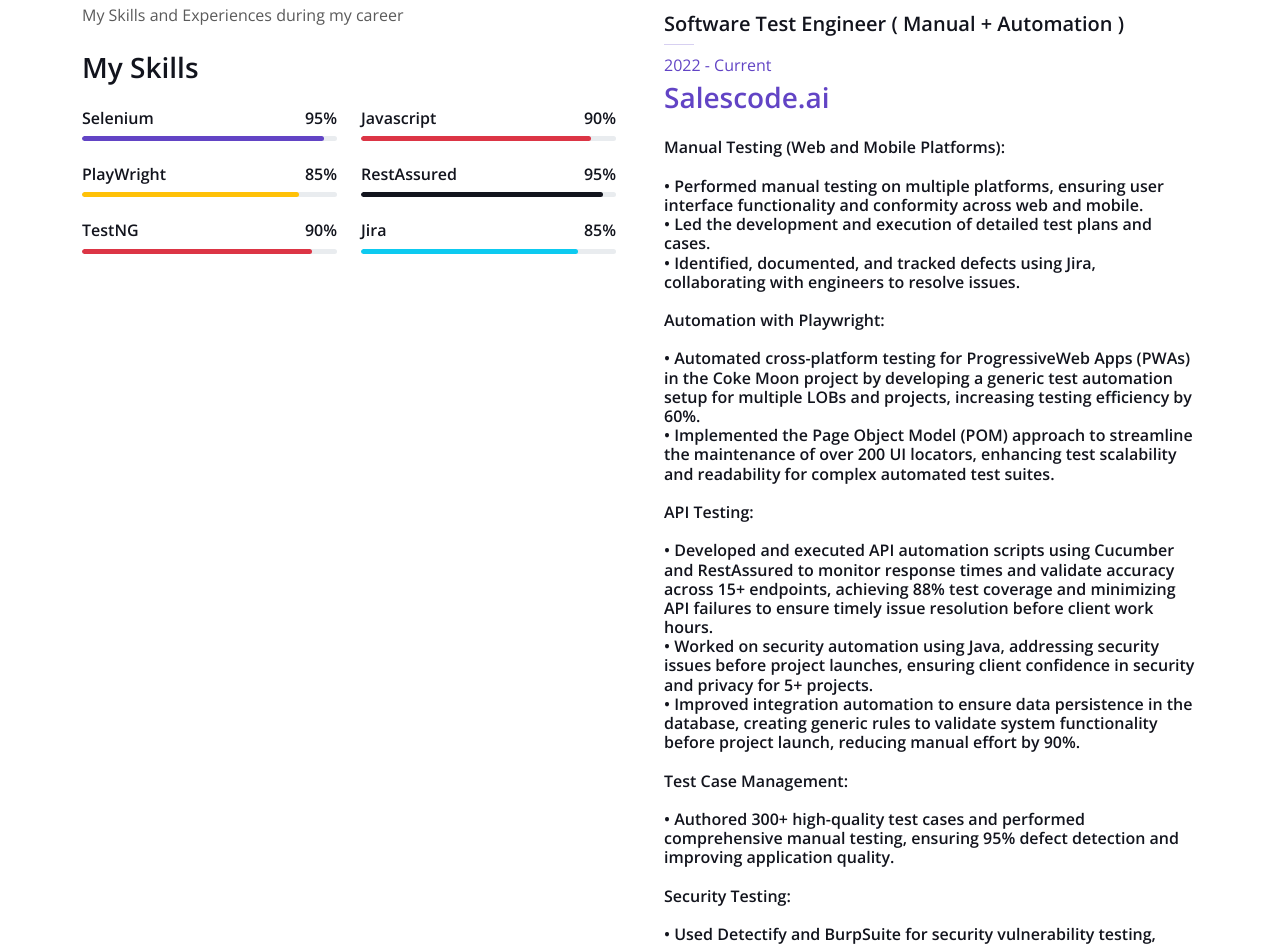
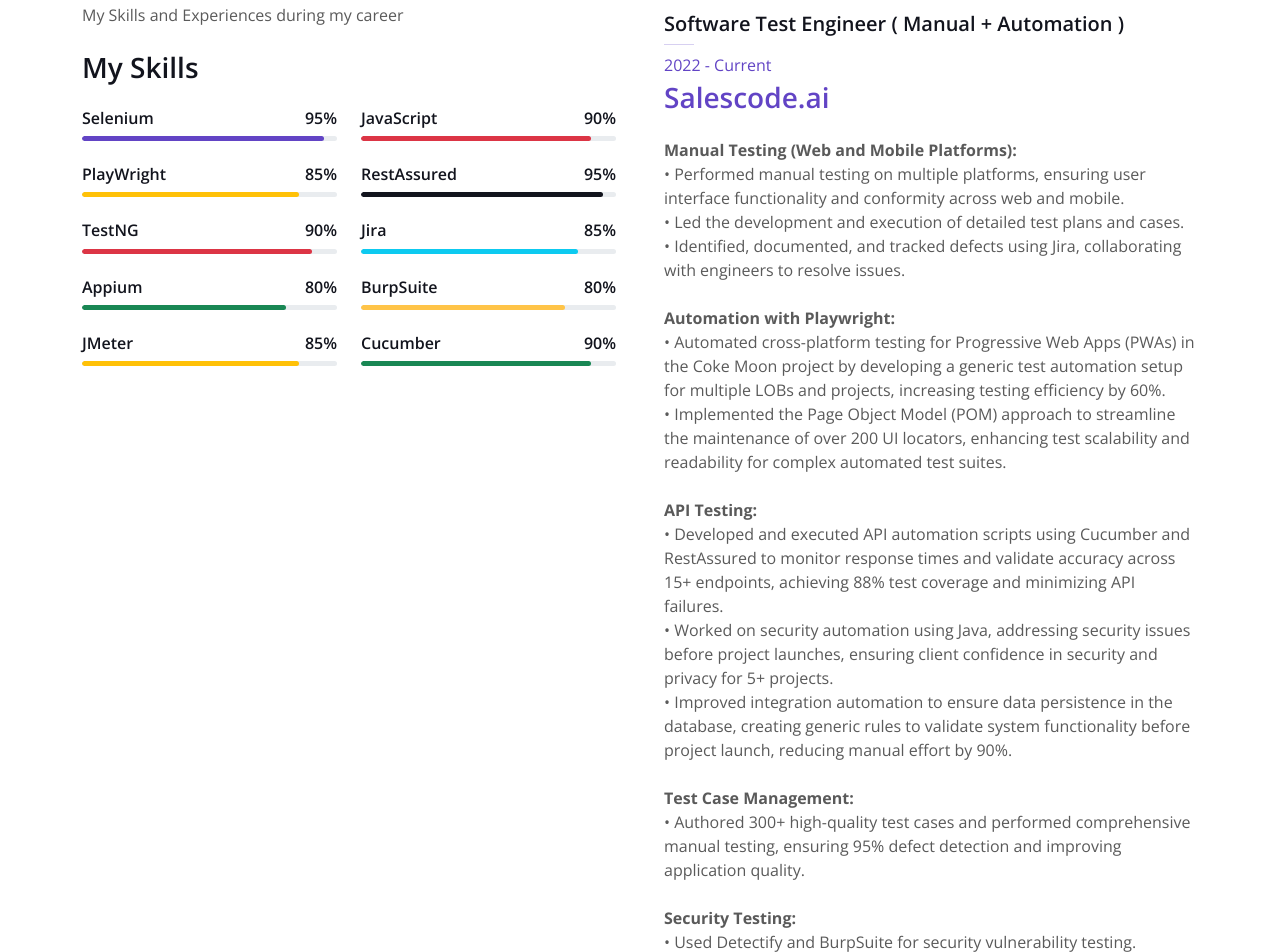
Before and after one commit to Shaan3110/MyPortfolio, a plain HTML site: page index.html in a window 1280 px wide. Shown: the part 1737-2689 px from the top of the page. Drawn offline with nearby package versions, Linux system fonts and the light colour scheme.

Commit message:
Added more skills and readme.md

```diff
--- a/index.html
+++ b/index.html
@@ -69,8 +69,9 @@
                 <div class="col-lg-6 py-6 pb-0 pt-lg-0">
                     <h3 class="text-primary mb-3">I'm</h3>
                     <h1 class="display-3 mb-3">Suchintan</h1>
+                    <h5 class="text-primary mt-3"><i>Specialized In</i></h5>
                     <h2 class="typed-text-output d-inline"></h2>
-                    <div class="typed-text d-none">Manual & Automation Tester, Security Automation Specialist, Web and Mobile Tester</div>
+                    <div class="typed-text d-none">Automation Tester, Api Automation, Web and Mobile Automation</div>
                     <div class="d-flex align-items-center pt-5">
                         <a href="https://in.linkedin.com/in/suchintan-das-b698bb1b8" class="btn btn-primary py-3 px-4 me-5">Connect on Linkedin</a>
                         <button type="button" class="btn-play" data-bs-toggle="modal"
@@ -161,6 +162,7 @@
 <div class="container-xxl py-6 pb-5" id="skill">
     <div class="container">
         <div class="row g-5">
+            <!-- Skills Column -->
             <div class="col-lg-6 wow fadeInUp" data-wow-delay="0.1s">
                 <h1 class="display-5 mb-5">Skills & Experience</h1>
                 <p class="mb-4">My Skills and Experiences during my career</p>
@@ -194,11 +196,29 @@
                                 <div class="progress-bar bg-danger" role="progressbar" aria-valuenow="90" aria-valuemin="0" aria-valuemax="100"></div>
                             </div>
                         </div>
+                        <div class="skill mb-4">
+                            <div class="d-flex justify-content-between">
+                                <h6 class="font-weight-bold">Appium</h6>
+                                <h6 class="font-weight-bold">80%</h6>
+                            </div>
+                            <div class="progress">
+                                <div class="progress-bar bg-success" role="progressbar" aria-valuenow="80" aria-valuemin="0" aria-valuemax="100"></div>
+                            </div>
+                        </div>
+                        <div class="skill mb-4">
+                            <div class="d-flex justify-content-between">
+                                <h6 class="font-weight-bold">JMeter</h6>
+                                <h6 class="font-weight-bold">85%</h6>
+                            </div>
+                            <div class="progress">
+                                <div class="progress-bar bg-warning" role="progressbar" aria-valuenow="85" aria-valuemin="0" aria-valuemax="100"></div>
+                            </div>
+                        </div>
                     </div>
                     <div class="col-md-6">
                         <div class="skill mb-4">
                             <div class="d-flex justify-content-between">
-                                <h6 class="font-weight-bold">Javascript</h6>
+                                <h6 class="font-weight-bold">JavaScript</h6>
                                 <h6 class="font-weight-bold">90%</h6>
                             </div>
                             <div class="progress">
@@ -223,9 +243,29 @@
                                 <div class="progress-bar bg-info" role="progressbar" aria-valuenow="85" aria-valuemin="0" aria-valuemax="100"></div>
                             </div>
                         </div>
+                        <div class="skill mb-4">
+                            <div class="d-flex justify-content-between">
+                                <h6 class="font-weight-bold">BurpSuite</h6>
+                                <h6 class="font-weight-bold">80%</h6>
+                            </div>
+                            <div class="progress">
+                                <div class="progress-bar bg-secondary" role="progressbar" aria-valuenow="80" aria-valuemin="0" aria-valuemax="100"></div>
+                            </div>
+                        </div>
+                        <div class="skill mb-4">
+                            <div class="d-flex justify-content-between">
+                                <h6 class="font-weight-bold">Cucumber</h6>
+                                <h6 class="font-weight-bold">90%</h6>
+                            </div>
+                            <div class="progress">
+                                <div class="progress-bar bg-success" role="progressbar" aria-valuenow="90" aria-valuemin="0" aria-valuemax="100"></div>
+                            </div>
+                        </div>
                     </div>
                 </div>
             </div>
+
+            <!-- Experience & Education Column -->
             <div class="col-lg-6 wow fadeInUp" data-wow-delay="0.5s">
                 <ul class="nav nav-pills rounded border border-2 border-primary mb-5">
                     <li class="nav-item w-50">
@@ -244,63 +284,37 @@
                                 <p class="text-primary mb-1">2022 - Current</p>
                                 <h3 class="text-primary mb-0">Salescode.ai</h3>
                                 <br/>
-                                <h6> Manual Testing (Web and Mobile Platforms):
+                                <p>
+                                    <b>Manual Testing (Web and Mobile Platforms):</b>
                                     <br/>
+                                    • Performed manual testing on multiple platforms, ensuring user interface functionality and conformity across web and mobile.
                                     <br/>
-                                    • Performed manual testing on multiple platforms, ensuring user
-                                    interface functionality and conformity across web and mobile.
+                                    • Led the development and execution of detailed test plans and cases.
                                     <br/>
-                                    • Led the development and execution of detailed test plans and
-                                    cases.
+                                    • Identified, documented, and tracked defects using Jira, collaborating with engineers to resolve issues.
+                                    <br/><br/>
+                                    <b>Automation with Playwright:</b>
                                     <br/>
-                                    • Identified, documented, and tracked defects using Jira, collaborating
-                                    with engineers to resolve issues.
+                                    • Automated cross-platform testing for Progressive Web Apps (PWAs) in the Coke Moon project by developing a generic test automation setup for multiple LOBs and projects, increasing testing efficiency by 60%.
                                     <br/>
+                                    • Implemented the Page Object Model (POM) approach to streamline the maintenance of over 200 UI locators, enhancing test scalability and readability for complex automated test suites.
+                                    <br/><br/>
+                                    <b>API Testing:</b>
                                     <br/>
-                                    Automation with Playwright:
+                                    • Developed and executed API automation scripts using Cucumber and RestAssured to monitor response times and validate accuracy across 15+ endpoints, achieving 88% test coverage and minimizing API failures.
                                     <br/>
+                                    • Worked on security automation using Java, addressing security issues before project launches, ensuring client confidence in security and privacy for 5+ projects.
                                     <br/>
-                                    • Automated cross-platform testing for ProgressiveWeb Apps
-                                    (PWAs) in the Coke Moon project by developing a generic test
-                                    automation setup for multiple LOBs and projects, increasing
-                                    testing efficiency by 60%.
+                                    • Improved integration automation to ensure data persistence in the database, creating generic rules to validate system functionality before project launch, reducing manual effort by 90%.
+                                    <br/><br/>
+                                    <b>Test Case Management:</b>
                                     <br/>
-                                    • Implemented the Page Object Model (POM) approach to streamline
-                                    the maintenance of over 200 UI locators, enhancing test
-                                    scalability and readability for complex automated test suites.
+                                    • Authored 300+ high-quality test cases and performed comprehensive manual testing, ensuring 95% defect detection and improving application quality.
+                                    <br/><br/>
+                                    <b>Security Testing:</b>
                                     <br/>
-                                    <br/>
-                                    API Testing:
-                                    <br/>
-                                    <br/>
-                                    • Developed and executed API automation scripts using Cucumber
-                                    and RestAssured to monitor response times and validate
-                                    accuracy across 15+ endpoints, achieving 88% test coverage
-                                    and minimizing API failures to ensure timely issue resolution
-                                    before client work hours.
-                                    <br/>
-                                    • Worked on security automation using Java, addressing security
-                                    issues before project launches, ensuring client confidence in
-                                    security and privacy for 5+ projects.
-                                    <br/>
-                                    • Improved integration automation to ensure data persistence in
-                                    the database, creating generic rules to validate system functionality
-                                    before project launch, reducing manual effort by
-                                    90%.
-                                    <br/>
-                                    <br/>
-                                    Test Case Management:
-                                    <br/>
-                                    <br/>
-                                    • Authored 300+ high-quality test cases and performed comprehensive
-                                    manual testing, ensuring 95% defect detection and
-                                    improving application quality.
-                                    <br/>
-                                    <br/>
-                                    Security Testing:
-                                    <br/>
-                                    <br/>
-                                    • Used Detectify and BurpSuite for security vulnerability testing,</h6>
+                                    • Used Detectify and BurpSuite for security vulnerability testing.
+                                </p>
                             </div>
                         </div>
                     </div>
@@ -328,10 +342,12 @@
                     </div>
                 </div>
             </div>
+            <!-- Experience & Education Column End -->
         </div>
     </div>
 </div>
 <!-- Expertise End -->
+
 
 
 
```
Also changed, not shown: 1 other file.
